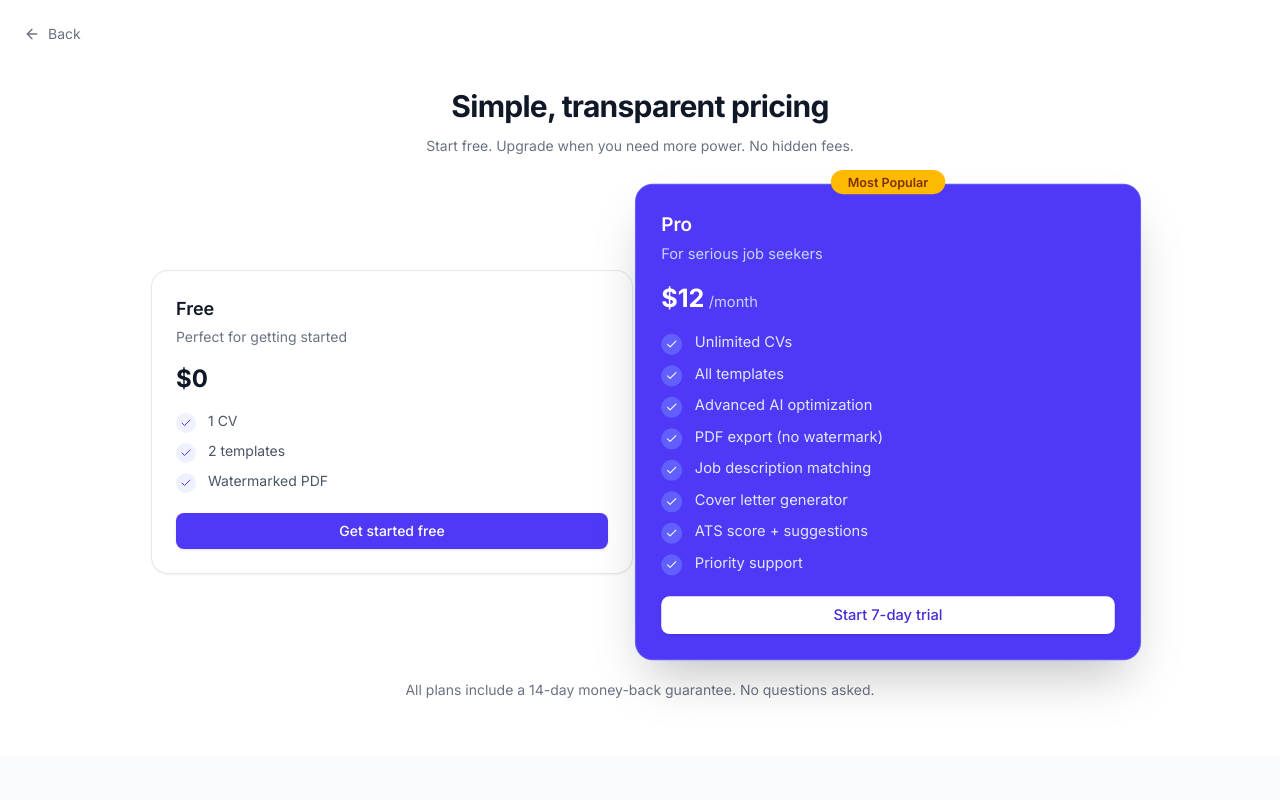
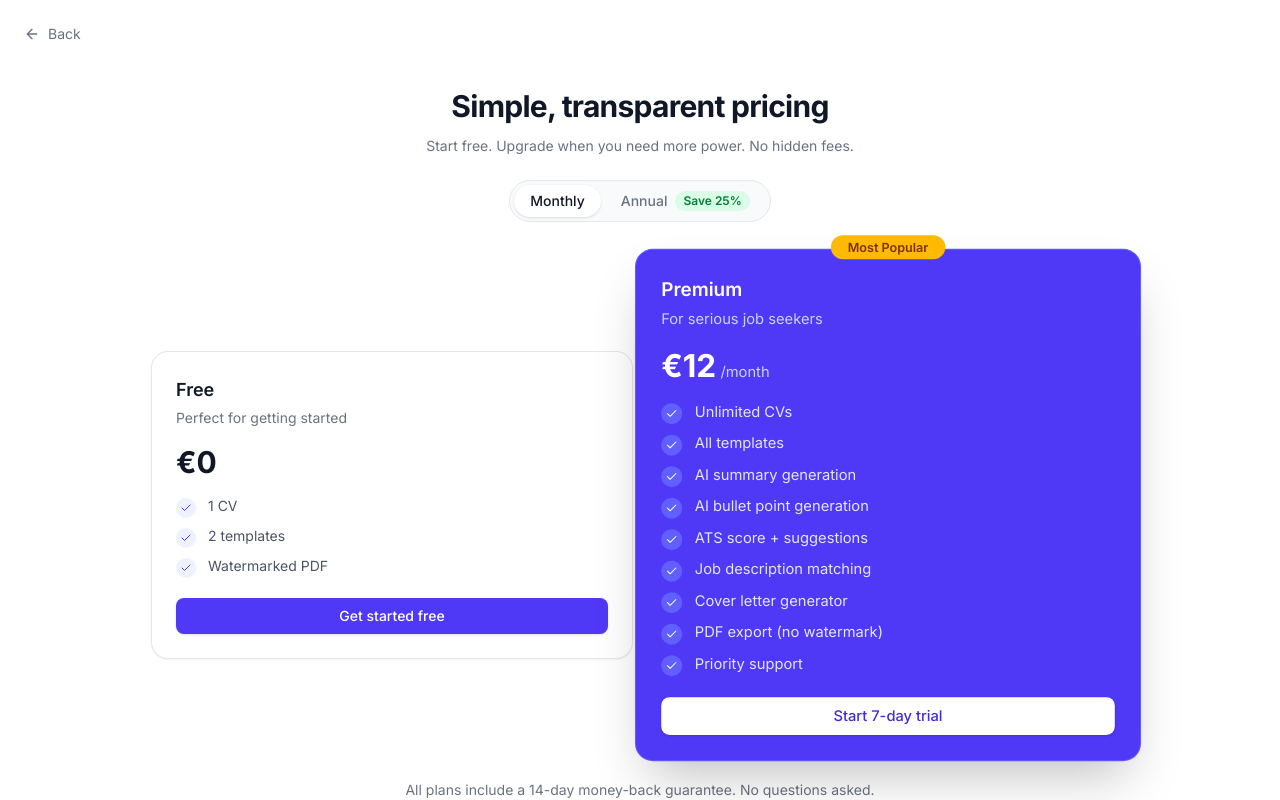
Before and after one commit to Ncarmend/MYCVCRAFT, a Next.js app: page /pricing in a window 1280 px wide. Shown: the top 800 px of the page. Built offline with nearby package versions, Linux system fonts and the light colour scheme; no server answers.

Commit message:
pricing new commit

```diff
--- a/app/(dashboard)/dashboard/page.tsx
+++ b/app/(dashboard)/dashboard/page.tsx
@@ -114,14 +114,14 @@ export default async function DashboardPage() {
         {!isPro && (
           <div className="mb-6 flex flex-col gap-3 rounded-xl bg-linear-to-r from-indigo-600 to-purple-600 p-4 text-white sm:flex-row sm:items-center sm:justify-between">
             <div>
-              <p className="font-semibold">Unlock unlimited CVs with Pro</p>
+              <p className="font-semibold">Unlock Premium — AI, ATS &amp; unlimited CVs</p>
               <p className="mt-0.5 text-sm text-indigo-100">
-                Get AI optimization, job matching, cover letters + PDF export
+                From €9/month · AI generation, ATS analysis, cover letters &amp; PDF export
               </p>
             </div>
             <Link href="/pricing" className="shrink-0">
               <Button className="w-full bg-white text-indigo-700 hover:bg-indigo-50 sm:w-auto">
-                Upgrade — $12/mo
+                Upgrade — from €9/mo
               </Button>
             </Link>
           </div>
--- a/app/pricing/page.tsx
+++ b/app/pricing/page.tsx
@@ -11,8 +11,12 @@ import { useLanguage, translations } from "@/components/landing/LanguageContext"
 export default function PricingPage() {
   const router = useRouter();
   const [loadingPlan, setLoadingPlan] = useState<string | null>(null);
+  const [billingCycle, setBillingCycle] = useState<"monthly" | "annual">("monthly");
   const { lang } = useLanguage();
   const T = translations[lang].pricing;
+
+  const proPrice = billingCycle === "monthly" ? PLANS.PRO.priceMonthly : PLANS.PRO.priceAnnual;
+  const proPriceId = billingCycle === "monthly" ? PLANS.PRO.priceId : PLANS.PRO.priceIdAnnual;
 
   async function handleSelectPro() {
     setLoadingPlan("PRO");
@@ -20,7 +24,7 @@ export default function PricingPage() {
       const res = await fetch("/api/stripe/checkout", {
         method: "POST",
         headers: { "Content-Type": "application/json" },
-        body: JSON.stringify({ priceId: PLANS.PRO.priceId }),
+        body: JSON.stringify({ priceId: proPriceId }),
       });
 
       if (res.status === 401) {
@@ -58,6 +62,33 @@ export default function PricingPage() {
           {T.headline}
         </h1>
         <p className="mx-auto mt-3 max-w-xl text-sm text-gray-500">{T.subtext}</p>
+
+        {/* Billing cycle toggle */}
+        <div className="mt-6 inline-flex items-center gap-1 rounded-full border border-gray-200 bg-gray-50 p-1">
+          <button
+            onClick={() => setBillingCycle("monthly")}
+            className={`rounded-full px-4 py-1.5 text-sm font-medium transition-colors ${
+              billingCycle === "monthly"
+                ? "bg-white text-gray-900 shadow-sm"
+                : "text-gray-500 hover:text-gray-700"
+            }`}
+          >
+            {T.billingMonthly}
+          </button>
+          <button
+            onClick={() => setBillingCycle("annual")}
+            className={`flex items-center gap-2 rounded-full px-4 py-1.5 text-sm font-medium transition-colors ${
+              billingCycle === "annual"
+                ? "bg-white text-gray-900 shadow-sm"
+                : "text-gray-500 hover:text-gray-700"
+            }`}
+          >
+            {T.billingAnnual}
+            <span className="rounded-full bg-green-100 px-2 py-0.5 text-xs font-semibold text-green-700">
+              {T.saveBadge}
+            </span>
+          </button>
+        </div>
       </div>
 
       {/* Plans */}
@@ -68,17 +99,24 @@ export default function PricingPage() {
             price={PLANS.FREE.price}
             description={T.freeDescription}
             features={PLANS.FREE.features as unknown as string[]}
+            perMonth={T.perMonth}
+            mostPopular={T.mostPopular}
             onSelect={() => router.push("/signup")}
           />
           <PricingCard
             name={PLANS.PRO.name}
-            price={PLANS.PRO.price}
+            price={proPrice}
             description={T.proDescription}
             features={PLANS.PRO.features as unknown as string[]}
             highlighted
-            priceId={PLANS.PRO.priceId}
+            priceId={proPriceId}
             onSelect={handleSelectPro}
             loading={loadingPlan === "PRO"}
+            billingCycle={billingCycle}
+            annualTotal={PLANS.PRO.priceAnnualTotal}
+            annualBilledAs={T.annualBilledAs}
+            perMonth={T.perMonth}
+            mostPopular={T.mostPopular}
           />
         </div>
 
--- a/components/landing/LanguageContext.tsx
+++ b/components/landing/LanguageContext.tsx
@@ -122,7 +122,7 @@ export const translations = {
       subtext:   "Join 10,000+ professionals who have already leveled up their job search with Cvixeo. Start free, upgrade when you need.",
       primary:   "Get started for free",
       secondary: "See all plans",
-      footnote:  "No credit card required · Cancel anytime · 7-day Pro trial",
+      footnote:  "No credit card required · Cancel anytime · from €9/month",
     },
 
     // ── Footer ───────────────────────────────────────────────────────────────
@@ -142,10 +142,17 @@ export const translations = {
       freeDescription:  "Perfect for getting started",
       proDescription:   "For serious job seekers",
       faqTitle:         "Frequently asked questions",
+      billingMonthly:   "Monthly",
+      billingAnnual:    "Annual",
+      saveBadge:        "Save 25%",
+      annualBilledAs:   "billed as €108/year",
+      mostPopular:      "Most Popular",
+      perMonth:         "/month",
       faqs: [
-        { q: "Can I cancel anytime?",                       a: "Yes. Cancel your Pro subscription any time from your account settings. You retain Pro access until the end of your billing period." },
+        { q: "Can I cancel anytime?",                       a: "Yes. Cancel your Premium subscription any time from your account settings. You retain Premium access until the end of your billing period." },
         { q: "What happens to my CVs if I downgrade?",      a: "Your CVs are always saved. On the Free plan, you can only actively edit 1 CV, but your others remain accessible in read-only mode." },
-        { q: "Is there a free trial?",                      a: "Yes — Pro comes with a 7-day free trial. No credit card required to sign up for the Free plan." },
+        { q: "Is there a free trial?",                      a: "Yes — Premium comes with a 7-day free trial. No credit card required to sign up for the Free plan." },
+        { q: "What is the difference between monthly and annual?",  a: "Monthly is €12/month. Annual is €9/month billed as €108/year — you save 25% compared to monthly billing." },
         { q: "What AI model powers the CV generation?",     a: "We use OpenAI's GPT-4o for all AI features — the same model behind ChatGPT's most advanced responses." },
         { q: "Are my CVs private?",                         a: "Absolutely. Your CVs are private by default. You can choose to generate a shareable link, but nothing is public unless you explicitly share it." },
       ],
@@ -446,7 +453,7 @@ export const translations = {
       subtext:   "Rejoignez plus de 10 000 professionnels qui ont déjà boosté leur recherche d'emploi avec Cvixeo. Commencez gratuitement, évoluez selon vos besoins.",
       primary:   "Commencer gratuitement",
       secondary: "Voir les offres",
-      footnote:  "Sans carte bancaire · Résiliation facile · 7 jours d'essai Pro",
+      footnote:  "Sans carte bancaire · Résiliation facile · à partir de 9 €/mois",
     },
 
     footer: {
@@ -464,10 +471,17 @@ export const translations = {
       freeDescription:  "Idéal pour démarrer",
       proDescription:   "Pour les candidats sérieux",
       faqTitle:         "Questions fréquentes",
+      billingMonthly:   "Mensuel",
+      billingAnnual:    "Annuel",
+      saveBadge:        "−25 %",
+      annualBilledAs:   "facturé 108 €/an",
+      mostPopular:      "Le plus populaire",
+      perMonth:         "/mois",
       faqs: [
-        { q: "Puis-je annuler à tout moment ?",                          a: "Oui. Annulez votre abonnement Pro à tout moment depuis les paramètres de votre compte. Vous conservez l'accès Pro jusqu'à la fin de votre période de facturation." },
+        { q: "Puis-je annuler à tout moment ?",                          a: "Oui. Annulez votre abonnement Premium à tout moment depuis les paramètres de votre compte. Vous conservez l'accès Premium jusqu'à la fin de votre période de facturation." },
         { q: "Que deviennent mes CV si je passe à la version gratuite ?", a: "Vos CV sont toujours sauvegardés. Avec le plan Gratuit, vous ne pouvez modifier activement qu'1 CV, mais les autres restent accessibles en lecture seule." },
-        { q: "Y a-t-il un essai gratuit ?",                              a: "Oui — Pro est fourni avec un essai gratuit de 7 jours. Aucune carte bancaire requise pour s'inscrire au plan Gratuit." },
+        { q: "Y a-t-il un essai gratuit ?",                              a: "Oui — Premium est fourni avec un essai gratuit de 7 jours. Aucune carte bancaire requise pour s'inscrire au plan Gratuit." },
+        { q: "Quelle est la différence entre mensuel et annuel ?",       a: "L'abonnement mensuel est à 12 €/mois. L'abonnement annuel est à 9 €/mois facturé 108 €/an — vous économisez 25 % par rapport à la facturation mensuelle." },
         { q: "Quel modèle IA alimente la génération de CV ?",            a: "Nous utilisons GPT-4o d'OpenAI pour toutes les fonctionnalités IA — le même modèle qui propulse les réponses les plus avancées de ChatGPT." },
         { q: "Mes CV sont-ils privés ?",                                 a: "Absolument. Vos CV sont privés par défaut. Vous pouvez choisir de générer un lien partageable, mais rien n'est public sauf si vous le partagez explicitement." },
       ],
--- a/components/pricing/PricingCard.tsx
+++ b/components/pricing/PricingCard.tsx
@@ -17,6 +17,12 @@ interface PricingCardProps {
   currentPlan?: boolean;
   onSelect: () => void;
   loading?: boolean;
+  billingCycle?: "monthly" | "annual";
+  annualTotal?: number;
+  annualBilledAs?: string;
+  perMonth?: string;
+  mostPopular?: string;
+  ctaLabel?: string;
 }
 
 export function PricingCard({
@@ -28,7 +34,15 @@ export function PricingCard({
   currentPlan = false,
   onSelect,
   loading = false,
+  billingCycle = "monthly",
+  annualTotal,
+  annualBilledAs,
+  perMonth = "/month",
+  mostPopular = "Most Popular",
+  ctaLabel,
 }: PricingCardProps) {
+  const showAnnualNote = billingCycle === "annual" && annualTotal !== undefined;
+
   return (
     <div
       className={cn(
@@ -41,7 +55,7 @@ export function PricingCard({
       {highlighted && (
         <div className="absolute -top-4 left-1/2 -translate-x-1/2">
           <span className="rounded-full bg-amber-400 px-4 py-1 text-xs font-semibold text-amber-900">
-            Most Popular
+            {mostPopular}
           </span>
         </div>
       )}
@@ -63,14 +77,15 @@ export function PricingCard({
         >
           {description}
         </p>
+
         <div className="mt-4 flex items-baseline gap-1">
           <span
             className={cn(
-              "text-2xl font-bold",
+              "text-3xl font-bold",
               highlighted ? "text-white" : "text-gray-900"
             )}
           >
-            ${price}
+            {price === 0 ? "€0" : `€${price}`}
           </span>
           {price > 0 && (
             <span
@@ -79,10 +94,21 @@ export function PricingCard({
                 highlighted ? "text-indigo-200" : "text-gray-400"
               )}
             >
-              /month
+              {perMonth}
             </span>
           )}
         </div>
+
+        {showAnnualNote && price > 0 && (
+          <p
+            className={cn(
+              "mt-1 text-xs",
+              highlighted ? "text-indigo-200" : "text-gray-400"
+            )}
+          >
+            {annualBilledAs ?? `billed as €${annualTotal}/year`}
+          </p>
+        )}
       </div>
 
       <ul className="mb-5 flex-1 space-y-2">
@@ -125,7 +151,9 @@ export function PricingCard({
             "bg-white text-indigo-700 hover:bg-indigo-50 border-0"
         )}
       >
-        {currentPlan ? "Current plan" : price === 0 ? "Get started free" : "Start 7-day trial"}
+        {currentPlan
+          ? "Current plan"
+          : ctaLabel ?? (price === 0 ? "Get started free" : "Start 7-day trial")}
       </Button>
     </div>
   );
--- a/lib/plans.ts
+++ b/lib/plans.ts
@@ -16,19 +16,26 @@ export const PLANS = {
     ],
   },
   PRO: {
-    name: "Pro",
-    // Read at runtime server-side via the API; safe to be undefined on client
+    name: "Premium",
+    // Monthly Stripe price ID
     priceId: process.env.STRIPE_PRO_PRICE_ID ?? null,
-    price: 12,
+    // Annual Stripe price ID
+    priceIdAnnual: process.env.STRIPE_PRO_ANNUAL_PRICE_ID ?? null,
+    // Displayed prices
+    price: 12,           // backward compat (monthly)
+    priceMonthly: 12,
+    priceAnnual: 9,      // per month, billed annually
+    priceAnnualTotal: 108,
     cvLimit: Infinity,
     features: [
       "Unlimited CVs",
       "All templates",
-      "Advanced AI optimization",
-      "PDF export (no watermark)",
+      "AI summary generation",
+      "AI bullet point generation",
+      "ATS score + suggestions",
       "Job description matching",
       "Cover letter generator",
-      "ATS score + suggestions",
+      "PDF export (no watermark)",
       "Priority support",
     ],
   },
```
